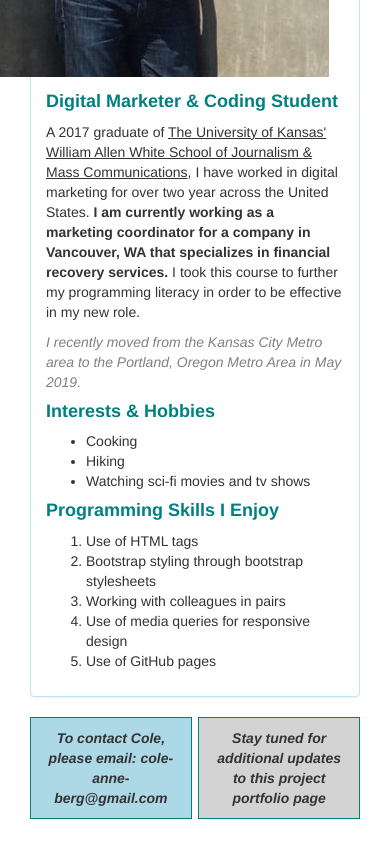
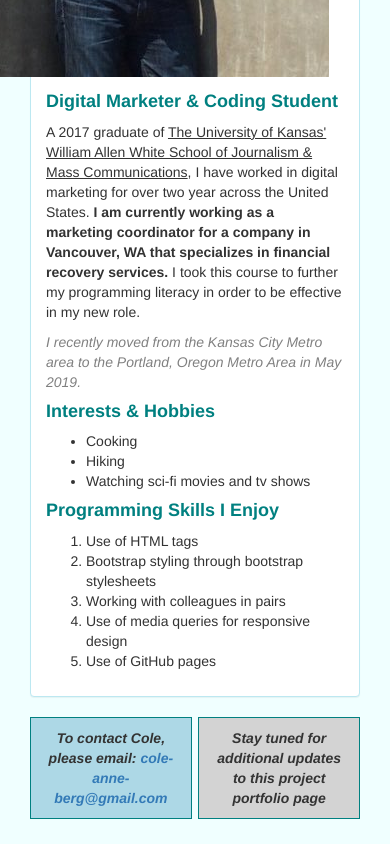
Before and after one commit to coleanneberg/portfolio, a plain HTML site: page index.html in a window 390 px wide. Shown: the part 2330-3174 px from the top of the page. Drawn offline with Linux system fonts and the light colour scheme.

Commit message:
Add HTML updates and media query.

```diff
--- a/css/styles.css
+++ b/css/styles.css
@@ -64,3 +64,8 @@ em {
 .sidebar p {
   color: white;
 }
+@media screen and (max-width: 700px) {
+  body {
+    background-color: azure;
+  }
+}
--- a/index.html
+++ b/index.html
@@ -83,7 +83,7 @@
           </ol>
         </div>
       </div>
-      <div class="my-class"><strong>To contact Cole, please email: cole-anne-berg@gmail.com</strong></div>
+      <div class="my-class"><strong>To contact Cole, please email: <a href="cole-anne-berg@gmail.com">cole-anne-berg@gmail.com</a></strong></div>
       <div class="my-class-2"><strong>Stay tuned for additional updates to this project portfolio page</strong></div>
     </div>
   </body>
```
